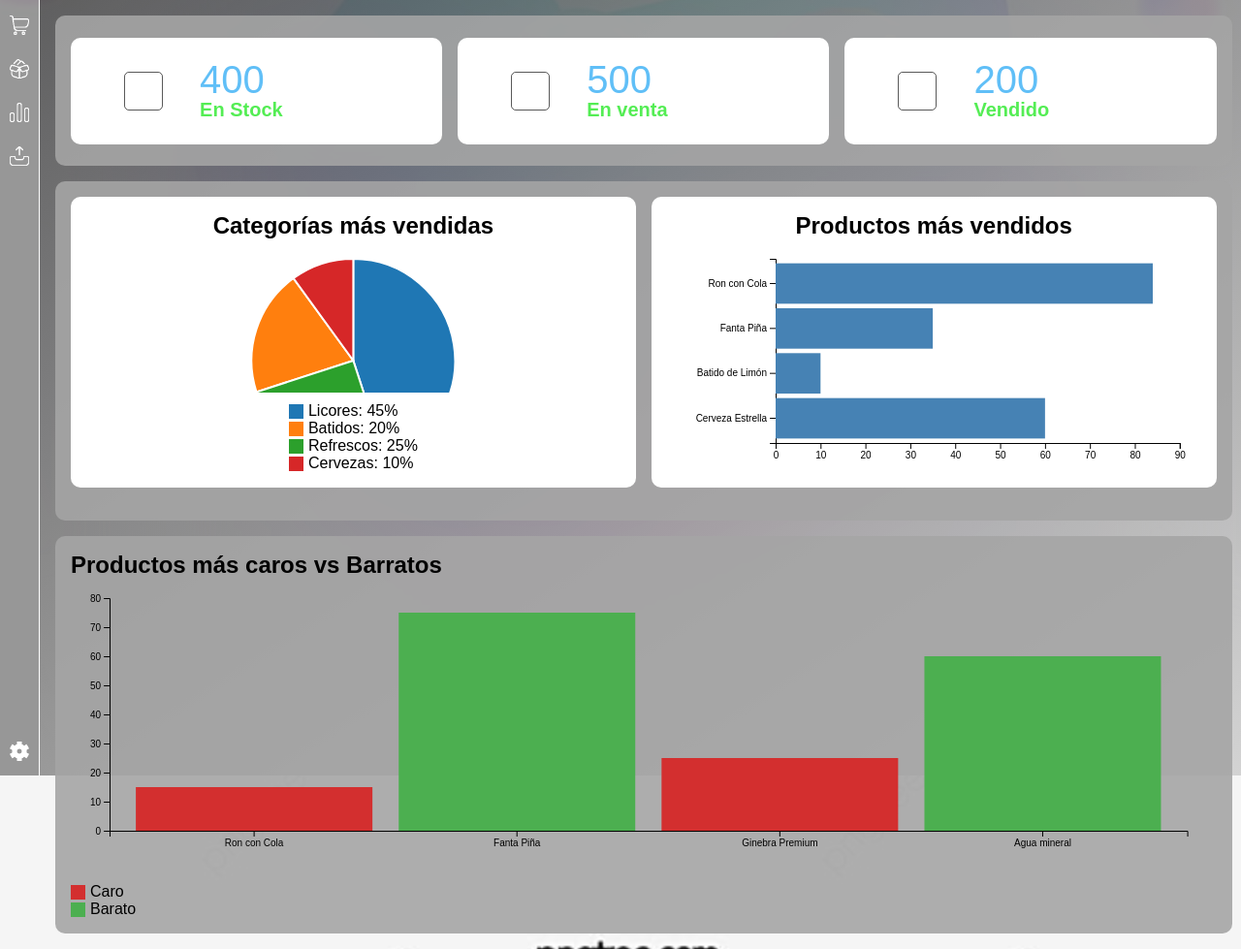
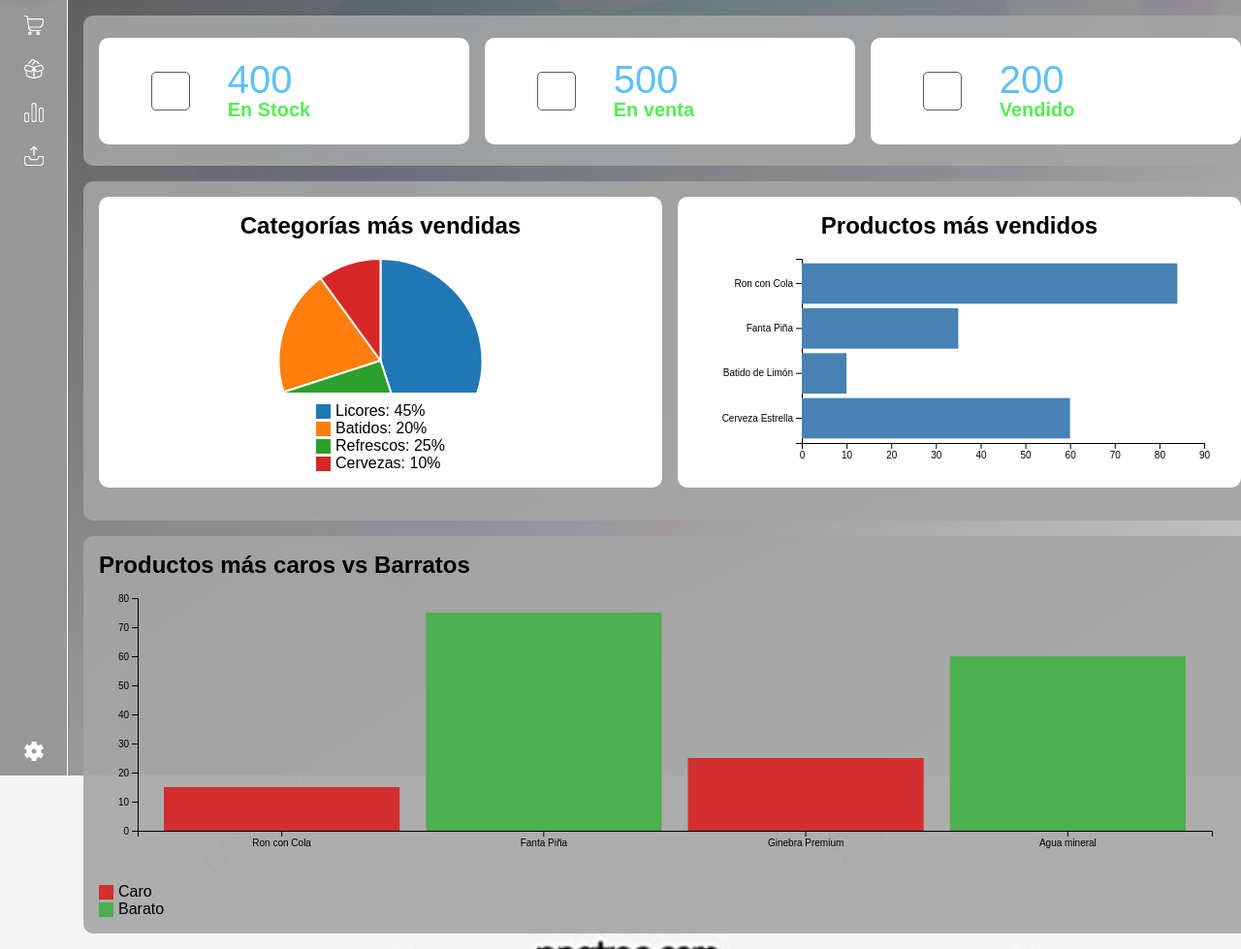
Before and after one commit to Biangg/eclipse, a Flask app: template templates/graficas.html in a window 1280 px wide. Shown: the whole page at 97% size. Run offline with Flask 3, Linux system fonts and the light colour scheme; the template is opened without the code that fills it, so the values that code supplies are empty.

Commit message:
Update root.css

```diff
--- a/static/css/root.css
+++ b/static/css/root.css
@@ -25,6 +25,7 @@ body{
 }
 .lateral{
     width: 70px;
+    min-width: 70px;
     border-right: 1px solid white;
     background-color: rgba(128, 128, 128, 0.801);
     display: flex;
```
